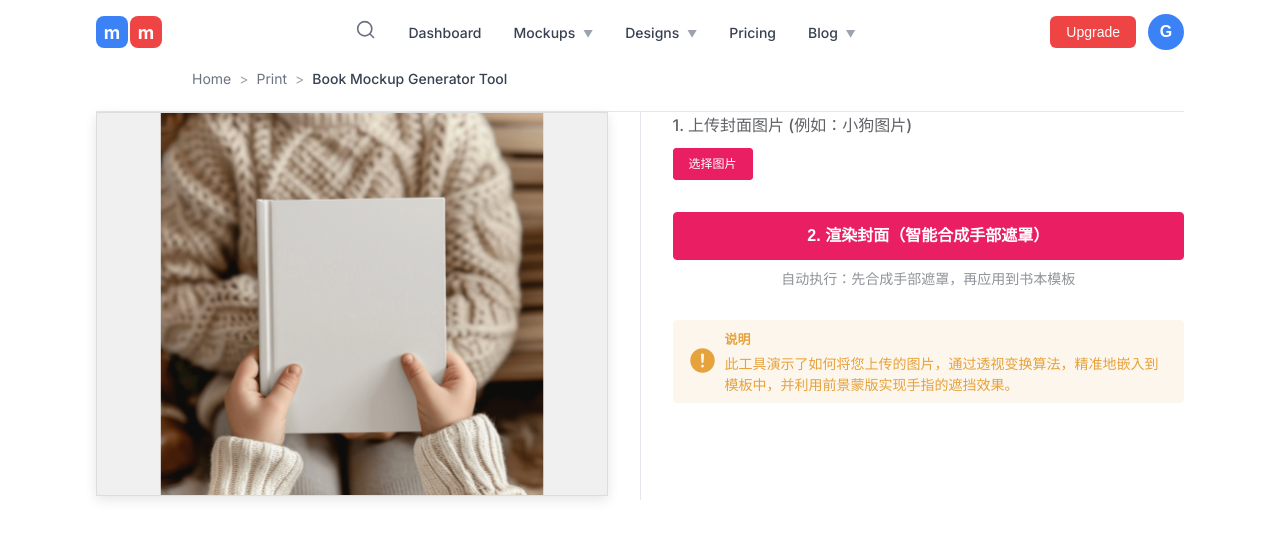
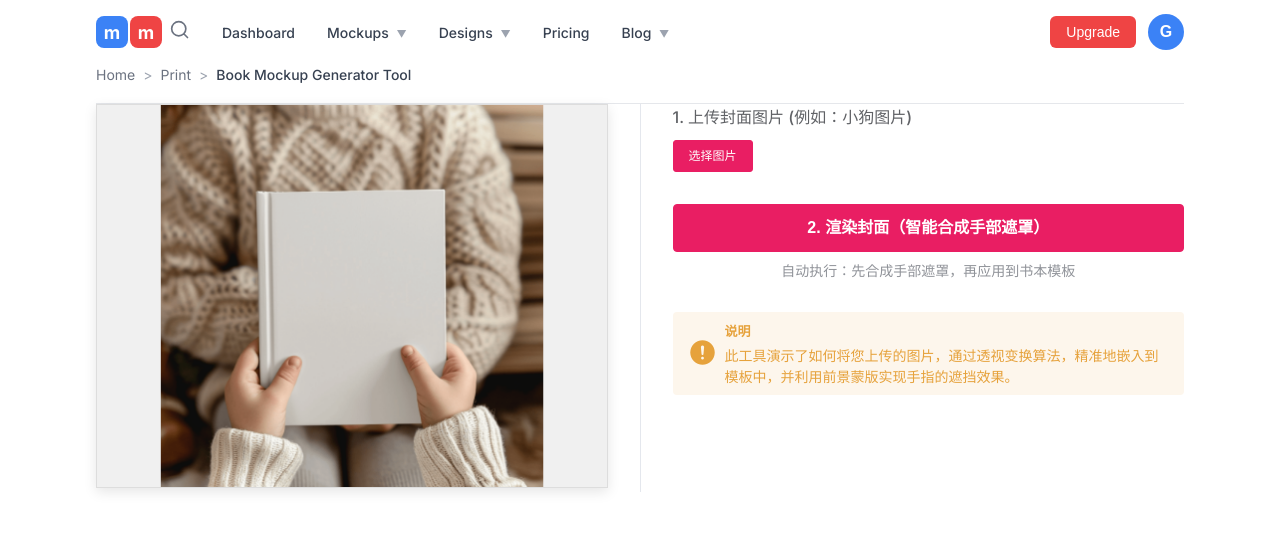
Before and after one commit to dis625406542/bookmockupgenerator, a Vue app in the folder web-ui/: page / in a window 1280 px wide. Shown: the top 538 px of the page. Built offline with nearby package versions, Linux system fonts and the light colour scheme; the HTML template or start-up script is replaced by a standard one.

Commit message:
生成器修改

```diff
--- a/web-ui/src/components/Header.vue
+++ b/web-ui/src/components/Header.vue
@@ -95,6 +95,7 @@ export default {
   display: flex;
   align-items: center;
   gap: 32px;
+  margin-left: 0.5rem; /* 添加小的左边距，让文字贴近Logo */
 }
 
 .search-icon {
@@ -133,6 +134,7 @@ export default {
   display: flex;
   align-items: center;
   gap: 12px;
+  margin-left: auto; /* 让右侧按钮靠右 */
 }
 
 .upgrade-btn {
--- a/web-ui/src/components/PageHeader.vue
+++ b/web-ui/src/components/PageHeader.vue
@@ -37,7 +37,7 @@ export default {
   /* 移除max-width限制，让PageHeader真正覆盖全屏 */
   width: 100%;
   margin: 0;
-  padding: 24px 6rem; /* 增加左右边距，与页面其他部分保持一致 */
+  padding-block: 20px;/* 减少左边距从6rem到2rem，减少左边空白 */
   text-align: left; /* 确保内容左对齐 */
 }
 
--- a/web-ui/src/views/Home.vue
+++ b/web-ui/src/views/Home.vue
@@ -962,6 +962,10 @@ export default {
   text-align: left; /* 标题内容左对齐 */
 }
 
+.header-section :deep(.page-header-content) {
+  text-align: left; /* 确保PageHeader内容左对齐 */
+}
+
 /* 功能区域直接在全屏背景上 */
 .function-section {
   display: flex;
```
